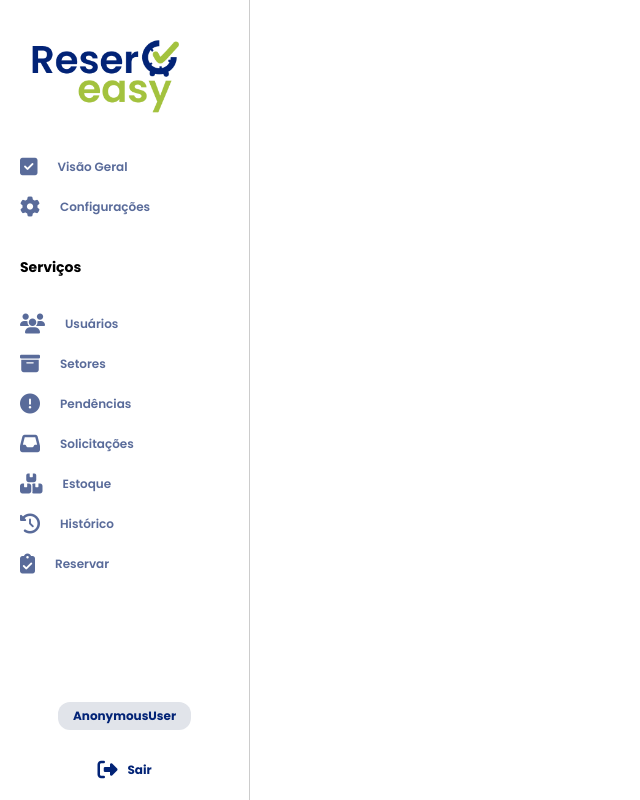
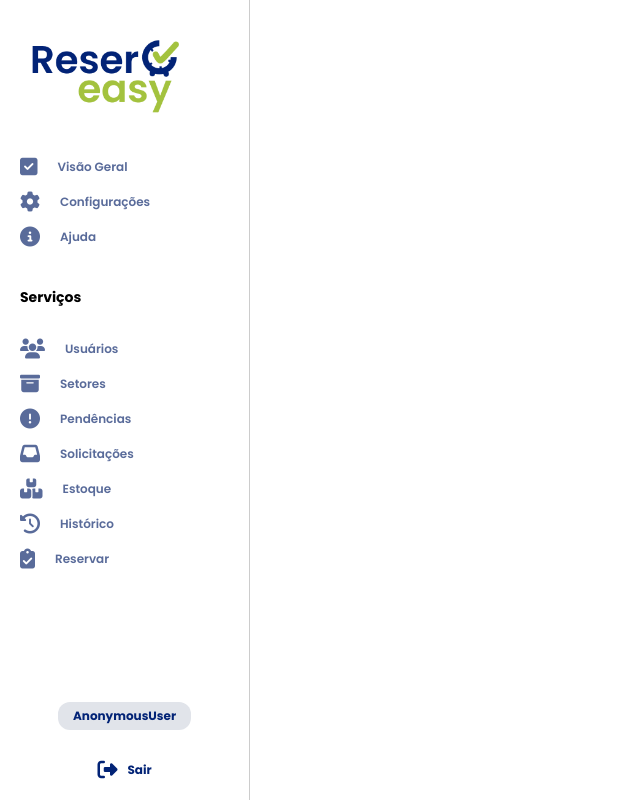
Before and after one commit to ReservEasy/ReservEasy, a Django app: template templates/partials/_sidebar.html in a window 1280 px wide. Shown: the whole page, without its empty margins (0-640 px from the left). Run offline with Django 4.2, Linux system fonts and the light colour scheme; the template is opened without the code that fills it, so the values that code supplies are empty; some libraries are stand-ins or nearby versions.

Commit message:
Adição do atalho de Ajuda

```diff
--- a/templates/partials/_sidebar.html
+++ b/templates/partials/_sidebar.html
@@ -25,6 +25,12 @@
                 <a href="" class="link-service">
                     <i class="fa-solid fa-gear"></i>
                     <p>Configurações</p>
+                </a>
+            </li>
+            <li class="acesso-rapido">
+                <a href="" class="link-service">
+                    <i class="fa-solid fa-circle-info"></i>
+                    <p>Ajuda</p>
                 </a>
             </li>
         </ul>
--- a/templates/static/css/sidebar.css
+++ b/templates/static/css/sidebar.css
@@ -45,7 +45,7 @@ body,html{
 .dashboard-servicos, .dahboard-acessorapido{
     display: flex;
     flex-direction: column;
-    gap: 20px;
+    gap: 15px;
     padding: 0px 0px 0px 20px
 }
 .link-service{
```
Also changed, not shown: other parts of templates/static/css/sidebar.css (+1 -0 lines).
